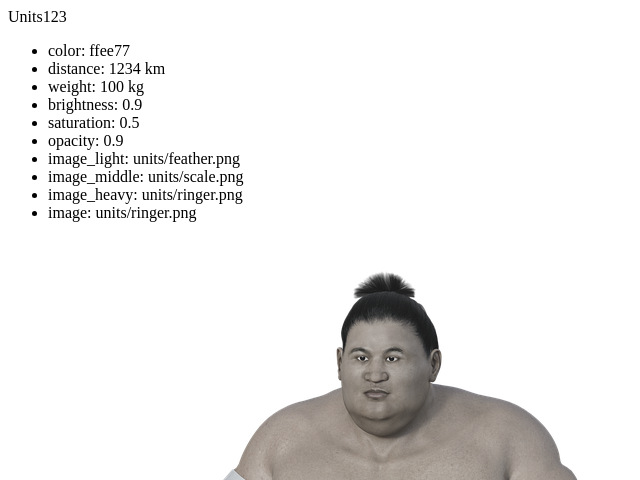
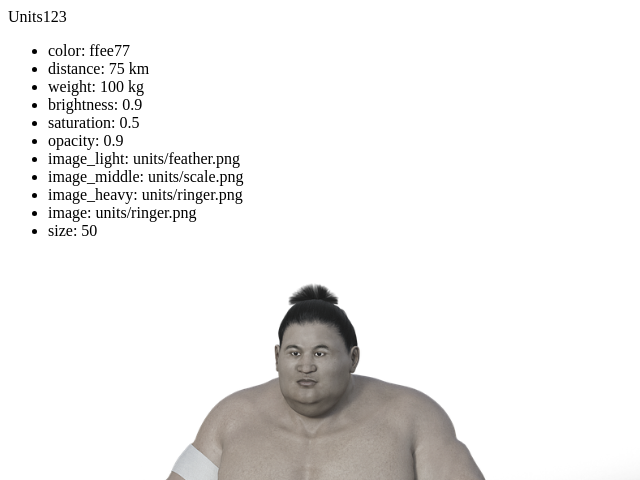
Before and after one commit to goJoWe16/cm2019WebApp, a Django app: page / in a window 1280 px wide. Shown: the top 480 px of the page, without its empty margins (0-640 px from the left). Run offline with Django 3.2, Linux system fonts and the light colour scheme.

Commit message:
change image size based on dinstance configuration value

```diff
--- a/cm2019app/configuration_example.yaml
+++ b/cm2019app/configuration_example.yaml
@@ -1,5 +1,5 @@
 color: ffee77
-distance: 1234 km
+distance: 75 km
 weight: 100 kg
 brightness: 0.9
 saturation: 0.5
--- a/cm2019app/units/templates/units/index.html
+++ b/cm2019app/units/templates/units/index.html
@@ -17,7 +17,7 @@
     {% load static %}
      <img src="{% static data_loaded.image %}" alt="Image of an object"
           style="filter: brightness({{ data_loaded.brightness }}) saturate({{ data_loaded.saturation }});
-                  opacity: {{ data_loaded.opacity }}
-                  "/>
+                  opacity: {{ data_loaded.opacity }}"
+     width="{{ data_loaded.size }}%"/>
 </body>
 </html>
--- a/cm2019app/units/views.py
+++ b/cm2019app/units/views.py
@@ -2,6 +2,7 @@ from django.http import HttpResponse
 from django.shortcuts import render
 import yaml
 import io
+
 
 #
 
@@ -14,20 +15,31 @@ def index(request):
         except yaml.YAMLError as exc:
             print(exc)
 
-    context= {
+    context = {
         'data_loaded': data_loaded
     }
 
-    weight =int(splitUnits(data_loaded.get('weight'))[0])
+    weight = int(getWithoutUnit(data_loaded.get('weight')))
+    distance = int(getWithoutUnit(data_loaded.get('distance')))
 
-    if weight <= 10:
+    if weight < 10:
         data_loaded['image'] = data_loaded.get('image_light')
     elif weight < 100:
         data_loaded['image'] = data_loaded.get('image_middle')
     else:
         data_loaded['image'] = data_loaded.get('image_heavy')
 
+    if distance < 10:
+        data_loaded['size'] = 10
+    elif distance < 100:
+        data_loaded['size'] = 50
+    else:
+        data_loaded['size'] = 100
+
     return render(request, "units/index.html", context)
 
-def splitUnits(givenString):
-    return givenString.split(" ",  1)
+
+def getWithoutUnit(givenValue):
+    stringValue = str(givenValue)
+    value = stringValue.split(" ")
+    return value[0]
```
